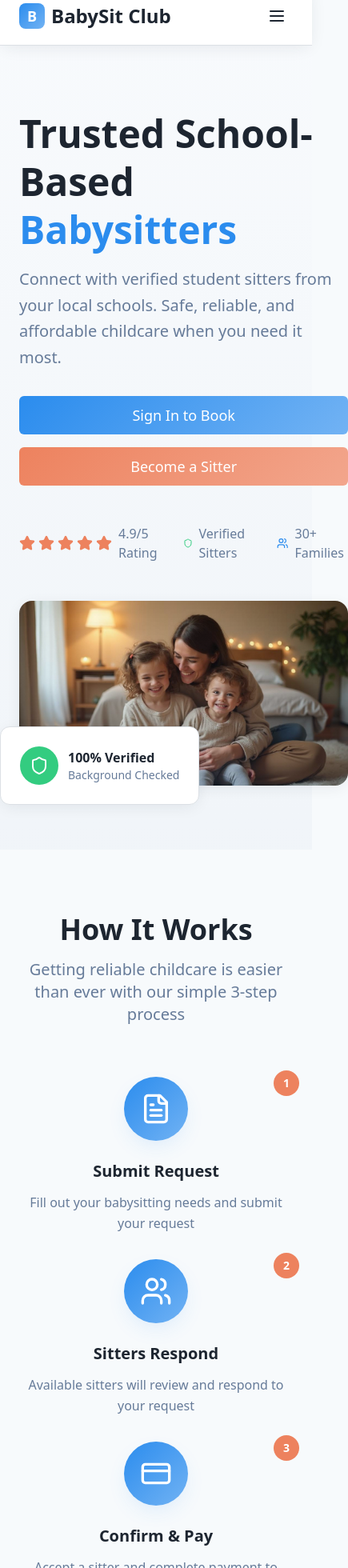
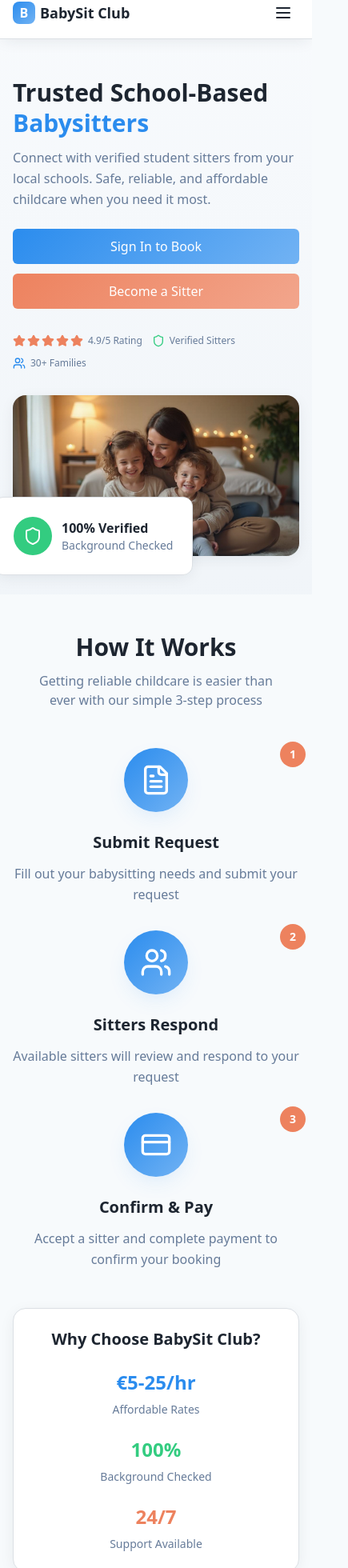
Before and after one commit to jivi28/sitter-squad-hub, a React (Vite) app: page / in a window 390 px wide. Shown: the part 16-1976 px from the top of the page at 80% size, 435 px wide, since content can reach past the window. Built offline with nearby package versions, Linux system fonts and the light colour scheme.

Commit message:
Fix homepage responsiveness

```diff
--- a/src/components/Header.tsx
+++ b/src/components/Header.tsx
@@ -71,13 +71,13 @@ const Header = () => {
 
   return (
     <header className="bg-card border-b border-border shadow-card sticky top-0 z-50">
-      <div className="container mx-auto px-6 py-4">
+      <div className="container mx-auto px-4 sm:px-6 py-3 sm:py-4">
         <div className="flex items-center justify-between">
-          <div className="flex items-center space-x-2 cursor-pointer" onClick={handleLogoClick}>
-            <div className="w-8 h-8 bg-gradient-hero rounded-lg flex items-center justify-center">
-              <span className="text-primary-foreground font-bold text-lg">B</span>
+          <div className="flex items-center space-x-1.5 sm:space-x-2 cursor-pointer" onClick={handleLogoClick}>
+            <div className="w-7 h-7 sm:w-8 sm:h-8 bg-gradient-hero rounded-lg flex items-center justify-center flex-shrink-0">
+              <span className="text-primary-foreground font-bold text-base sm:text-lg">B</span>
             </div>
-            <span className="text-2xl font-bold text-foreground">BabySit Club</span>
+            <span className="text-lg sm:text-xl md:text-2xl font-bold text-foreground">BabySit Club</span>
           </div>
 
           <nav className="hidden md:flex items-center space-x-8">
--- a/src/components/Hero.tsx
+++ b/src/components/Hero.tsx
@@ -91,53 +91,53 @@ const Hero = () => {
     }
   };
   return (
-    <section className="bg-gradient-soft py-20">
-      <div className="container mx-auto px-6">
-        <div className="grid lg:grid-cols-2 gap-12 items-center">
-          <div className="space-y-8">
-            <div className="space-y-4">
-              <h1 className="text-5xl lg:text-6xl font-bold text-foreground leading-tight">
+    <section className="bg-gradient-soft py-12 sm:py-16 md:py-20">
+      <div className="container mx-auto px-4 sm:px-6">
+        <div className="grid lg:grid-cols-2 gap-8 md:gap-12 items-center">
+          <div className="space-y-6 sm:space-y-8">
+            <div className="space-y-3 sm:space-y-4">
+              <h1 className="text-3xl sm:text-4xl md:text-5xl lg:text-6xl font-bold text-foreground leading-tight">
                 Trusted School-Based
                 <span className="text-primary"> Babysitters</span>
               </h1>
-              <p className="text-xl text-muted-foreground leading-relaxed">
+              <p className="text-base sm:text-lg md:text-xl text-muted-foreground leading-relaxed">
                 Connect with verified student sitters from your local schools. Safe, reliable, and affordable childcare when you need it most.
               </p>
             </div>
 
-            <div className="flex flex-col sm:flex-row gap-4">
+            <div className="flex flex-col sm:flex-row gap-3 sm:gap-4">
               {user ? (
-                <Button variant="hero" size="lg" className="text-lg px-8 py-6" onClick={handleFindSitterClick}>
+                <Button variant="hero" size="lg" className="text-base sm:text-lg px-6 sm:px-8 py-4 sm:py-6 w-full sm:w-auto" onClick={handleFindSitterClick}>
                   Find a Sitter Now
                 </Button>
               ) : (
-                <Button variant="hero" size="lg" className="text-lg px-8 py-6" onClick={() => window.location.href = '/auth'}>
+                <Button variant="hero" size="lg" className="text-base sm:text-lg px-6 sm:px-8 py-4 sm:py-6 w-full sm:w-auto" onClick={() => window.location.href = '/auth'}>
                   Sign In to Book
                 </Button>
               )}
               {!user && (
-                <Button variant="book" size="lg" className="text-lg px-8 py-6" onClick={() => window.location.href = '/sitter-auth'}>
+                <Button variant="book" size="lg" className="text-base sm:text-lg px-6 sm:px-8 py-4 sm:py-6 w-full sm:w-auto" onClick={() => window.location.href = '/sitter-auth'}>
                   Become a Sitter
                 </Button>
               )}
             </div>
 
-            <div className="flex items-center space-x-8 pt-4">
-              <div className="flex items-center space-x-2">
-                <div className="flex space-x-1">
+            <div className="flex flex-wrap items-center gap-3 sm:gap-4 md:gap-6 lg:gap-8 pt-2 sm:pt-4">
+              <div className="flex items-center space-x-1.5 sm:space-x-2">
+                <div className="flex space-x-0.5 sm:space-x-1">
                   {[...Array(5)].map((_, i) => (
-                    <Star key={i} className="w-5 h-5 fill-secondary text-secondary" />
+                    <Star key={i} className="w-4 h-4 sm:w-5 sm:h-5 fill-secondary text-secondary" />
                   ))}
                 </div>
-                <span className="text-muted-foreground">4.9/5 Rating</span>
+                <span className="text-xs sm:text-sm text-muted-foreground whitespace-nowrap">4.9/5 Rating</span>
               </div>
-              <div className="flex items-center space-x-2">
-                <Shield className="w-5 h-5 text-trust" />
-                <span className="text-muted-foreground">Verified Sitters</span>
+              <div className="flex items-center space-x-1.5 sm:space-x-2">
+                <Shield className="w-4 h-4 sm:w-5 sm:h-5 text-trust" />
+                <span className="text-xs sm:text-sm text-muted-foreground whitespace-nowrap">Verified Sitters</span>
               </div>
-              <div className="flex items-center space-x-2">
-                <Users className="w-5 h-5 text-primary" />
-                <span className="text-muted-foreground">30+ Families</span>
+              <div className="flex items-center space-x-1.5 sm:space-x-2">
+                <Users className="w-4 h-4 sm:w-5 sm:h-5 text-primary" />
+                <span className="text-xs sm:text-sm text-muted-foreground whitespace-nowrap">30+ Families</span>
               </div>
             </div>
           </div>
--- a/src/components/HowItWorks.tsx
+++ b/src/components/HowItWorks.tsx
@@ -20,13 +20,13 @@ const HowItWorks = () => {
   ];
 
   return (
-    <section id="how-it-works" className="py-20 bg-background">
-      <div className="container mx-auto px-6">
-        <div className="text-center mb-16">
-          <h2 className="text-4xl font-bold text-foreground mb-4">
+    <section id="how-it-works" className="py-12 sm:py-16 md:py-20 bg-background">
+      <div className="container mx-auto px-4 sm:px-6">
+        <div className="text-center mb-12 sm:mb-16">
+          <h2 className="text-3xl sm:text-4xl font-bold text-foreground mb-3 sm:mb-4">
             How It Works
           </h2>
-          <p className="text-xl text-muted-foreground max-w-2xl mx-auto">
+          <p className="text-base sm:text-lg md:text-xl text-muted-foreground max-w-2xl mx-auto px-4">
             Getting reliable childcare is easier than ever with our simple 3-step process
           </p>
         </div>
@@ -52,23 +52,23 @@ const HowItWorks = () => {
           ))}
         </div>
 
-        <div className="mt-16 text-center">
-          <div className="bg-card p-8 rounded-2xl shadow-card border border-border max-w-4xl mx-auto">
-            <h3 className="text-2xl font-bold text-foreground mb-4">
+        <div className="mt-12 sm:mt-16 text-center">
+          <div className="bg-card p-6 sm:p-8 rounded-2xl shadow-card border border-border max-w-4xl mx-auto">
+            <h3 className="text-xl sm:text-2xl font-bold text-foreground mb-3 sm:mb-4">
               Why Choose BabySit Club?
             </h3>
-            <div className="grid md:grid-cols-3 gap-8 mt-8">
+            <div className="grid sm:grid-cols-3 gap-6 sm:gap-8 mt-6 sm:mt-8">
               <div className="text-center">
-                <div className="text-3xl font-bold text-primary mb-2">€5-25/hr</div>
-                <p className="text-muted-foreground">Affordable Rates</p>
+                <div className="text-2xl sm:text-3xl font-bold text-primary mb-2">€5-25/hr</div>
+                <p className="text-sm sm:text-base text-muted-foreground">Affordable Rates</p>
               </div>
               <div className="text-center">
-                <div className="text-3xl font-bold text-trust mb-2">100%</div>
-                <p className="text-muted-foreground">Background Checked</p>
+                <div className="text-2xl sm:text-3xl font-bold text-trust mb-2">100%</div>
+                <p className="text-sm sm:text-base text-muted-foreground">Background Checked</p>
               </div>
               <div className="text-center">
-                <div className="text-3xl font-bold text-secondary mb-2">24/7</div>
-                <p className="text-muted-foreground">Support Available</p>
+                <div className="text-2xl sm:text-3xl font-bold text-secondary mb-2">24/7</div>
+                <p className="text-sm sm:text-base text-muted-foreground">Support Available</p>
               </div>
             </div>
           </div>
--- a/src/pages/Index.tsx
+++ b/src/pages/Index.tsx
@@ -72,7 +72,7 @@ const Index = () => {
   }
 
   return (
-    <div className="min-h-screen bg-background">
+    <div className="min-h-screen bg-background overflow-x-hidden">
       <Header />
       <Hero />
       <HowItWorks />
```
